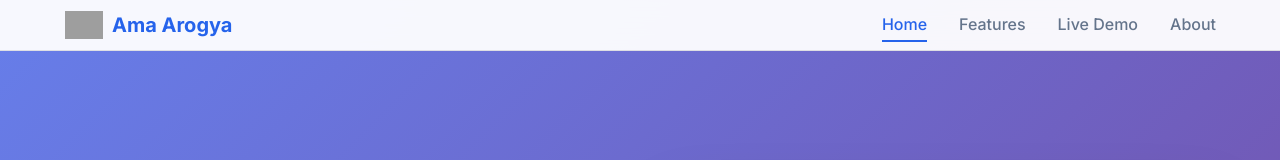
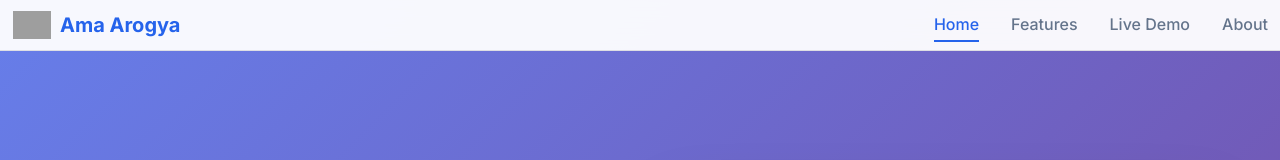
Before and after one commit to SpicychieF05/Ama-Arogya-ChatBot, a plain HTML site: page index.html in a window 1280 px wide. Shown: the top 160 px of the page. Drawn offline with Linux system fonts and the light colour scheme; no server answers; grey boxes are pictures that could not be loaded.

Commit message:
style: Enhance header spacing for improved layout and edge proximity

```diff
--- a/static/styles.css
+++ b/static/styles.css
@@ -48,8 +48,11 @@ body {
     display: flex;
     justify-content: space-between;
     align-items: center;
-    padding: 0.5rem 1rem;
-    /* minimal padding for tighter spacing */
+    /* Make header content span full width and sit closer to edges */
+    max-width: none;
+    width: 100%;
+    padding: 0.5rem 0.75rem;
+    /* slightly reduced horizontal padding for edge proximity */
 }
 
 .logo {
@@ -1011,8 +1014,8 @@ body {
     }
 
     .header .container {
-        padding: 0.5rem 1.5rem;
-        /* minimal padding even on large screens */
+        padding: 0.5rem 0.75rem;
+        /* tighter header edges on large screens */
     }
 
     .demo-container {
@@ -1056,8 +1059,8 @@ body {
     }
 
     .header .container {
-        padding: 0.5rem 1rem;
-        /* tight spacing for tablets */
+        padding: 0.5rem 0.75rem;
+        /* tighter spacing for tablets */
     }
 
     .hero-content {
```
